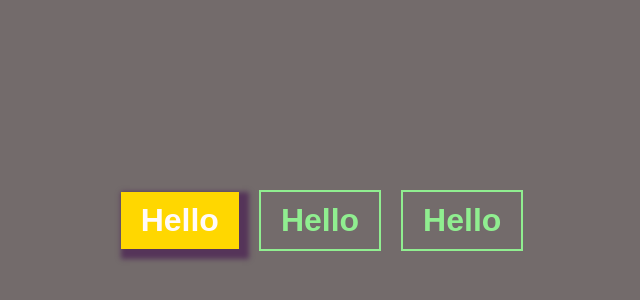
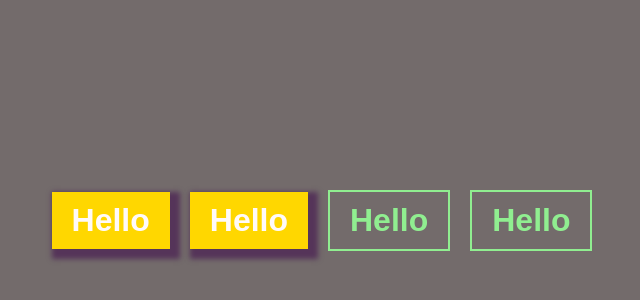
Before and after one commit to H1K5ik/styled-components-proj, a React (Create React App) app: page / in a window 1280 px wide. Shown: the part 180-480 px from the top of the page, without its empty margins (318-958 px from the left). Built offline with nearby package versions, Linux system fonts and the light colour scheme.

Commit message:
feat: test2br2

```diff
--- a/src/App.tsx
+++ b/src/App.tsx
@@ -13,6 +13,7 @@ function App() {
                 {/*<StyledBtn color="green" fontSize={"100px"}>1233123</StyledBtn>*/}
                 {/*<StyledBtn color="blue" fontSize={"40px"}>Hello</StyledBtn>*/}
 
+                <StyledBtn color={myTheme.colors.primary} active btnType={"primary"}>Hello</StyledBtn>
                 <StyledBtn color={myTheme.colors.primary} active btnType={"primary"}>Hello</StyledBtn>
                 <StyledBtn color={myTheme.colors.secondary} btnType={"outlined"}>Hello</StyledBtn>
 
```
